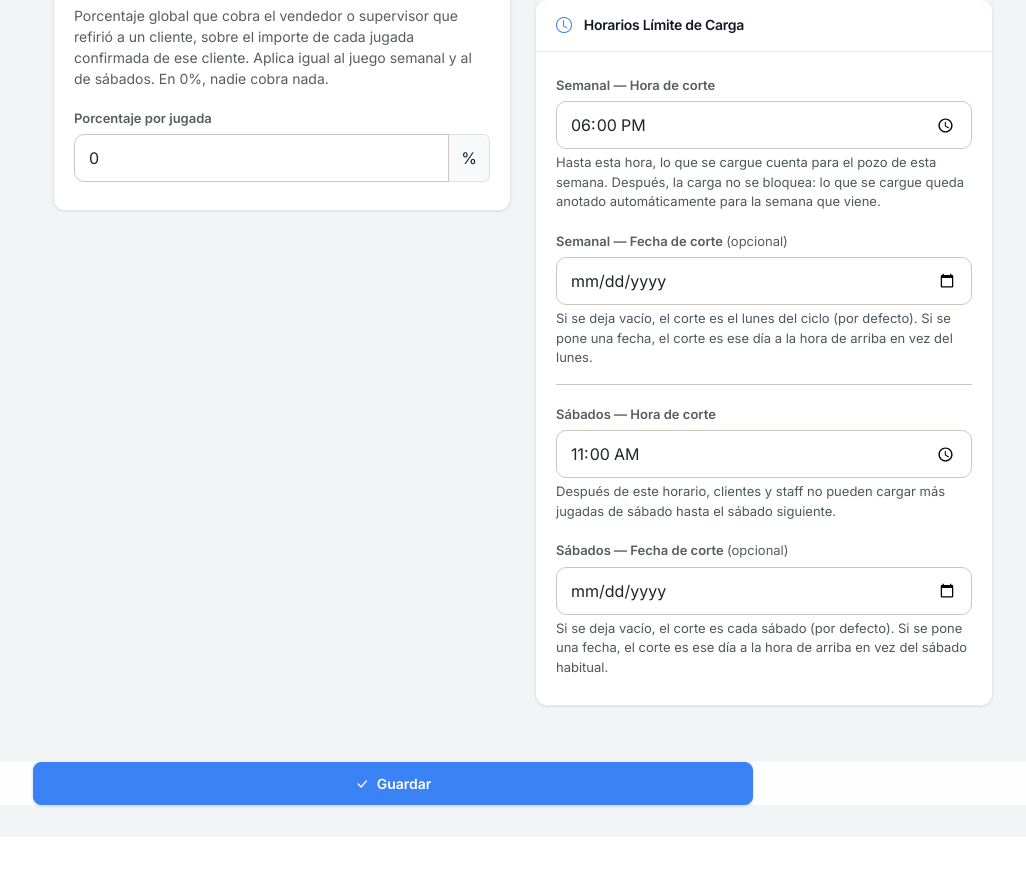
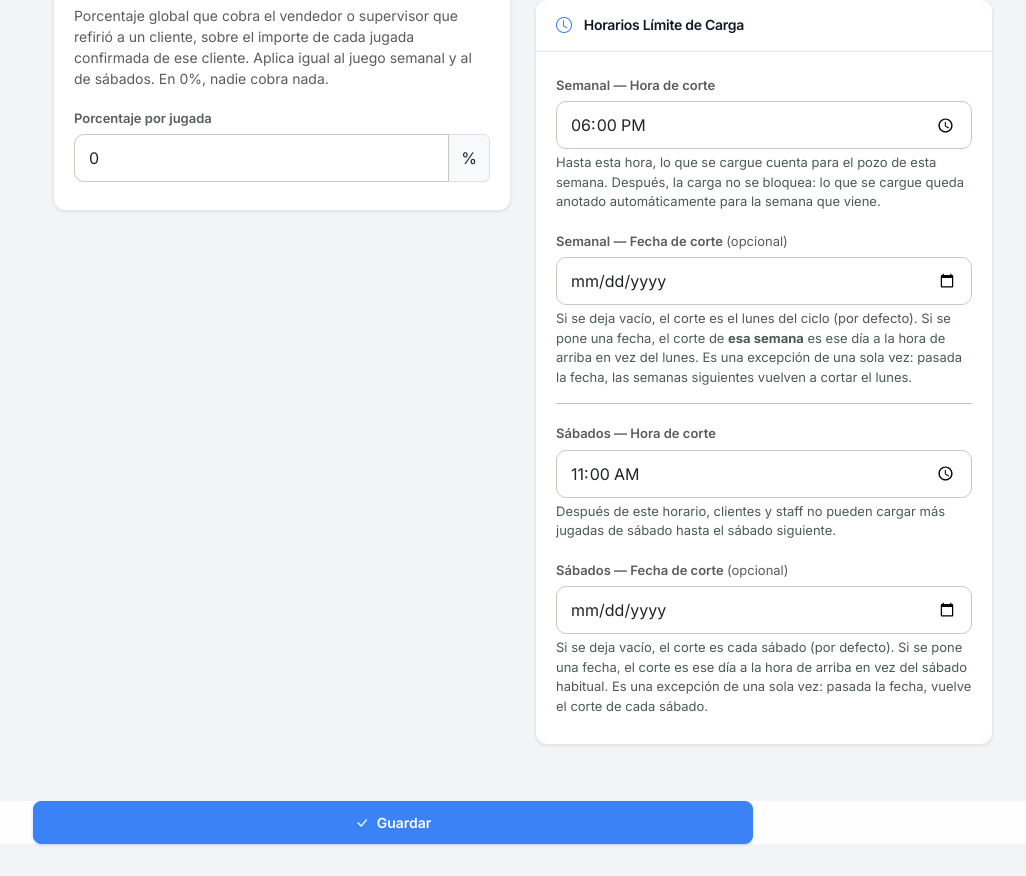
Before and after one commit to danqueve/polla, a PHP site: page /polla/admin/configuracion/index.php in a window 1280 px wide. Shown: the part 869-1745 px from the top of the page, without its empty margins (247-1273 px from the left). Before the commit the page ends 1678 px from the top, so only its background shows below. Run offline with PHP 8.4, Linux system fonts and the light colour scheme; the visitor is signed in with stand-in values (Sample User, id 1); tables that the repository leaves empty or names only in its code hold one stand-in row (values such as "Sample post").

Commit message:
Corrige la fecha limite de corte: una fecha vencida ya no manda
La fecha opcional de corte (semanal y sabado) era un valor global sin
vencimiento. Una vez pasada seguia mandando:

- Semanal: con una fecha vieja todo ciclo nuevo quedaba "trabado" desde
  el lunes a la manana, las jugadas se desviaban al ciclo programado y
  cambiaba lo que ve portal/historial.php.
- Sabado: una fecha vieja cerraba la carga de sabados para siempre; ni
  siquiera la fecha prevista (28/11) volvia a abrir el lunes siguiente.
- Se aceptaban fechas inexistentes (2026-11-31, 2026-02-30).

Ahora la fecha es una excepcion de una sola vez:

- Semanal: solo cuenta para el ciclo cuya semana (lunes a domingo) la
  contiene (ParametroService::fechaCorteSemanalPara). Fuera de eso se
  usa el corte de siempre, el lunes.
- Sabado: solo vale mientras hoy <= fecha (fechaCorteSabadoVigente).
  Pasada, vuelve el corte de cada sabado, y el mensaje de "cerrado"
  deja de nombrar la fecha vieja.
- Al guardar, la fecha tiene que existir en el calendario (AAAA-MM-DD)
  o quedar vacia; si no, no se guarda nada (todo o nada).
- La pantalla de configuracion avisa cuando la fecha guardada ya paso
  y aclara que es una excepcion de una sola vez.

Verificado sobre una base descartable con comprobaciones automaticas: fechas
vencidas se comportan igual que no tener fecha en 11 momentos del
calendario, la fecha vigente sigue funcionando, y el aviso aparece solo
para fechas pasadas.

Co-Authored-By: Claude Sonnet 5.5 <noreply@anthropic.com>

```diff
--- a/admin/configuracion/index.php
+++ b/admin/configuracion/index.php
@@ -28,6 +28,16 @@ $ultimoHorarioSemanal = $configuracion->ultimaActualizacion('horario_limite_sema
 $ultimoHorarioSabado  = $configuracion->ultimaActualizacion('horario_limite_sabado');
 $ultimaFechaSemanal   = $configuracion->ultimaActualizacion('fecha_limite_semanal');
 $ultimaFechaSabado    = $configuracion->ultimaActualizacion('fecha_limite_sabado');
+
+// Las fechas de corte son una excepcion de una vez: pasada la fecha, el
+// corte vuelve al de siempre (ver ParametroService::fechaCorteSemanalPara()
+// y fechaCorteSabadoVigente()). Se avisa cuando la GUARDADA ya paso, asi
+// no queda ahi como si siguiera mandando.
+$hoyStr                = date('Y-m-d');
+$guardadaSemanal       = $configuracion->fechaLimiteSemanal();
+$guardadaSabado        = $configuracion->fechaLimiteSabado();
+$fechaSemanalVencida   = $guardadaSemanal !== '' && $guardadaSemanal < $hoyStr;
+$fechaSabadoVencida    = $guardadaSabado !== '' && $guardadaSabado < $hoyStr;
 
 $comisionPorcentaje = old('comision_jugada_porcentaje', (string) $configuracion->comisionJugadaPorcentaje());
 $ultimaComision     = $configuracion->ultimaActualizacion('comision_jugada_porcentaje');
@@ -311,9 +321,17 @@ require __DIR__ . '/../../includes/admin_topbar.php';
                                    value="<?= e($fechaLimiteSemanal) ?>">
                             <div class="form-text">
                                 Si se deja vacío, el corte es el lunes del ciclo (por defecto).
-                                Si se pone una fecha, el corte es ese día a la hora de arriba
-                                en vez del lunes.
+                                Si se pone una fecha, el corte de <strong>esa semana</strong> es ese día
+                                a la hora de arriba en vez del lunes. Es una excepción de una sola vez:
+                                pasada la fecha, las semanas siguientes vuelven a cortar el lunes.
                             </div>
+                            <?php if ($fechaSemanalVencida): ?>
+                                <p class="small text-warning-emphasis mb-0 mt-1">
+                                    <i class="bi bi-info-circle me-1"></i>
+                                    La fecha guardada (<?= e(formatFecha($guardadaSemanal)) ?>) ya pasó: ya no
+                                    cambia ningún corte. Podés dejar el campo vacío.
+                                </p>
+                            <?php endif; ?>
                             <?php if ($ultimaFechaSemanal): ?>
                                 <p class="text-muted small mb-0 mt-1">
                                     Último cambio: <?= e(formatFechaHora($ultimaFechaSemanal['actualizado_en'])) ?>
@@ -351,8 +369,16 @@ require __DIR__ . '/../../includes/admin_topbar.php';
                             <div class="form-text">
                                 Si se deja vacío, el corte es cada sábado (por defecto).
                                 Si se pone una fecha, el corte es ese día a la hora de arriba
-                                en vez del sábado habitual.
+                                en vez del sábado habitual. Es una excepción de una sola vez:
+                                pasada la fecha, vuelve el corte de cada sábado.
                             </div>
+                            <?php if ($fechaSabadoVencida): ?>
+                                <p class="small text-warning-emphasis mb-0 mt-1">
+                                    <i class="bi bi-info-circle me-1"></i>
+                                    La fecha guardada (<?= e(formatFecha($guardadaSabado)) ?>) ya pasó: ya no
+                                    cambia ningún corte. Podés dejar el campo vacío.
+                                </p>
+                            <?php endif; ?>
                             <?php if ($ultimaFechaSabado): ?>
                                 <p class="text-muted small mb-0 mt-1">
                                     Último cambio: <?= e(formatFechaHora($ultimaFechaSabado['actualizado_en'])) ?>
--- a/src/Services/CicloService.php
+++ b/src/Services/CicloService.php
@@ -204,6 +204,12 @@ class CicloService
      * ningun sorteo -- va para la semana que viene. No aplica a
      * sabados, que siguen cortando solo por HorarioCargaService (gate
      * duro a las horario_limite_sabado).
+     *
+     * El corte es el lunes, salvo que haya una fecha de excepcion
+     * (fecha_limite_semanal, p. ej. un feriado que lo corre al martes) QUE
+     * CAIGA EN LA SEMANA DE ESTE CICLO: la fecha es un unico valor global,
+     * asi que sin esa condicion seguia valiendo para todos los ciclos
+     * siguientes, que nacian con el corte ya vencido.
      */
     private function pasoCorteSemanal(array $ciclo): bool
     {
@@ -211,8 +217,8 @@ class CicloService
             return false;
         }
 
-        $fechaLimite = $this->parametros->fechaLimiteSemanal();
-        $fechaCorte  = ($fechaLimite !== '') ? $fechaLimite : $ciclo['fecha_inicio'];
+        $fechaCorte = $this->parametros->fechaCorteSemanalPara($ciclo['fecha_inicio'])
+            ?? $ciclo['fecha_inicio'];
 
         $corte = new DateTimeImmutable(
             $fechaCorte . ' ' . $this->parametros->horarioLimiteSemanal() . ':00'
--- a/src/Services/HorarioCargaService.php
+++ b/src/Services/HorarioCargaService.php
@@ -50,13 +50,14 @@ class HorarioCargaService
         $ahora   = $ahora ?? new DateTimeImmutable('now');
         $minutos = self::minutosDelDia($ahora);
 
-        $fechaLimite = $this->parametros->fechaLimiteSabado();
-        if ($fechaLimite !== '') {
-            $hoyStr = $ahora->format('Y-m-d');
-            if ($hoyStr === $fechaLimite) {
-                return $minutos <= self::minutosDeHora($this->parametros->horarioLimiteSabado());
-            }
-            return $hoyStr < $fechaLimite;
+        // Fecha de excepcion vigente (hoy o futura): antes de esa fecha se
+        // puede cargar y ese dia, hasta la hora. Una fecha ya pasada no
+        // cuenta (ver ParametroService::fechaCorteSabadoVigente()): vuelve
+        // el corte de siempre, cada sabado.
+        $fechaLimite = $this->parametros->fechaCorteSabadoVigente($ahora);
+        if ($fechaLimite !== null) {
+            return $ahora->format('Y-m-d') !== $fechaLimite
+                || $minutos <= self::minutosDeHora($this->parametros->horarioLimiteSabado());
         }
 
         $diaIso = (int) $ahora->format('N'); // 1 = lunes ... 7 = domingo
@@ -76,8 +77,10 @@ class HorarioCargaService
             return null;
         }
 
-        $fechaLimite = $this->parametros->fechaLimiteSabado();
-        if ($fechaLimite !== '') {
+        // La misma fecha que uso abierto(): si esta cerrado con una fecha
+        // vigente, es porque hoy ES esa fecha y ya paso la hora.
+        $fechaLimite = $this->parametros->fechaCorteSabadoVigente($ahora ?? new DateTimeImmutable('now'));
+        if ($fechaLimite !== null) {
             return 'El plazo para cargar jugadas de sábados cerró el '
                  . date('d/m/Y', strtotime($fechaLimite))
                  . ' a las ' . $this->parametros->horarioLimiteSabado() . '.';
--- a/src/Services/ParametroService.php
+++ b/src/Services/ParametroService.php
@@ -2,6 +2,7 @@
 
 namespace Polla\Services;
 
+use DateTimeImmutable;
 use PDO;
 use Polla\Support\ValidacionException;
 use Throwable;
@@ -135,16 +136,73 @@ class ParametroService
         return (string) $this->get('horario_limite_sabado');
     }
 
-    /** Fecha limite (YYYY-MM-DD) opcional para el corte semanal. Vacío = usa el lunes del ciclo. */
+    /**
+     * Fecha limite (YYYY-MM-DD) opcional para el corte semanal, TAL COMO
+     * QUEDO GUARDADA. Vacío = usa el lunes del ciclo. Para saber si rige
+     * para un ciclo, usar fechaCorteSemanalPara(): esta fecha es un unico
+     * valor global y no vence sola.
+     */
     public function fechaLimiteSemanal(): string
     {
         return (string) $this->get('fecha_limite_semanal');
     }
 
-    /** Fecha limite (YYYY-MM-DD) opcional para el corte de sábados. Vacío = usa el sábado del ciclo. */
+    /**
+     * Fecha limite (YYYY-MM-DD) opcional para el corte de sábados, TAL
+     * COMO QUEDO GUARDADA. Vacío = el sabado de siempre. Para saber si
+     * rige hoy, usar fechaCorteSabadoVigente().
+     */
     public function fechaLimiteSabado(): string
     {
         return (string) $this->get('fecha_limite_sabado');
+    }
+
+    /**
+     * La fecha de corte semanal que RIGE para el ciclo que arranca el
+     * lunes $inicioCiclo, o null si ese ciclo corta como siempre (el
+     * lunes).
+     *
+     * La fecha es una excepcion de UNA semana (por ejemplo un feriado que
+     * corre el corte al martes), pero se guarda como un unico valor
+     * global. Sin esta guarda, una vez que pasaba seguia valiendo para
+     * todos los ciclos siguientes: cada semana nueva nacia con el corte
+     * "ya vencido", las jugadas iban a la semana de al lado desde el
+     * lunes a primera hora, y nadie se enteraba hasta que alguien
+     * notaba que habia que borrar la fecha a mano.
+     *
+     * Rige solo para el ciclo cuya semana (lunes a domingo) la contiene.
+     */
+    public function fechaCorteSemanalPara(string $inicioCiclo): ?string
+    {
+        $fecha = $this->fechaLimiteSemanal();
+        if ($fecha === '' || !self::esFechaReal($fecha) || !self::esFechaReal($inicioCiclo)) {
+            return null;
+        }
+
+        $inicio = new DateTimeImmutable($inicioCiclo);
+        $limite = new DateTimeImmutable($fecha);
+
+        return ($limite >= $inicio && $limite <= $inicio->modify('+6 days')) ? $fecha : null;
+    }
+
+    /**
+     * La fecha de corte de sabados que RIGE en el momento $ahora, o null
+     * si hoy corta como siempre (cada sabado a la hora configurada).
+     *
+     * Rige mientras sea hoy o futura: antes de esa fecha se puede cargar
+     * y ese dia, hasta la hora. Pasada la fecha vuelve sola el corte de
+     * siempre -- antes quedaba cerrada la carga de sabados para todos los
+     * dias siguientes, para clientes y para el staff, hasta que alguien
+     * se acordaba de borrar la fecha.
+     */
+    public function fechaCorteSabadoVigente(DateTimeImmutable $ahora): ?string
+    {
+        $fecha = $this->fechaLimiteSabado();
+        if ($fecha === '' || !self::esFechaReal($fecha)) {
+            return null;
+        }
+
+        return $fecha >= $ahora->format('Y-m-d') ? $fecha : null;
     }
 
     /**
@@ -226,8 +284,11 @@ class ParametroService
                     $errores[] = $porcentajes[$clave] . ' tiene que ser un número entre 0 y 100.';
                 }
             } elseif (isset($fechasLimite[$clave])) {
-                if ($valor !== '' && !preg_match('/^\d{4}-(0[1-9]|1[0-2])-(0[1-9]|[12]\d|3[01])$/', $valor)) {
-                    $errores[] = $fechasLimite[$clave] . ' tiene que tener formato AAAA-MM-DD o quedar vacía.';
+                // Fecha real, no solo "con forma de fecha": el formato dejaba
+                // pasar 2026-11-31 o 2026-02-30, que PHP corre en silencio al
+                // dia siguiente.
+                if ($valor !== '' && !self::esFechaReal($valor)) {
+                    $errores[] = $fechasLimite[$clave] . ' tiene que ser una fecha real (AAAA-MM-DD) o quedar vacía.';
                 }
             } elseif ($clave === 'numeros_por_jugada_sabado') {
                 if (!ctype_digit($valor) || (int) $valor < 1 || (int) $valor > 20) {
@@ -275,6 +336,14 @@ class ParametroService
         }
     }
 
+    /** "2026-11-24": con el formato AAAA-MM-DD Y existente en el calendario. */
+    private static function esFechaReal(string $valor): bool
+    {
+        $fecha = DateTimeImmutable::createFromFormat('!Y-m-d', $valor);
+
+        return $fecha !== false && $fecha->format('Y-m-d') === $valor;
+    }
+
     /** "2000", "2000.5" o "2000.50": sin signo, sin separador de miles, hasta 2 decimales. */
     private static function esNumeroDecimal(string $valor): bool
     {
```
